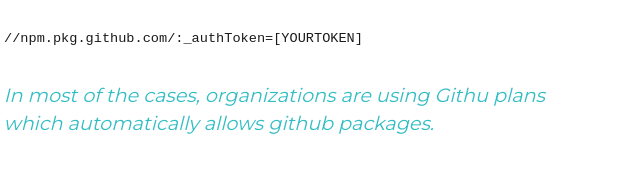
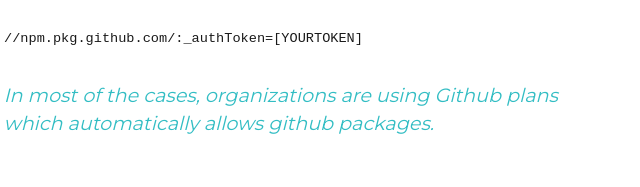
Before and after one commit to simbathesailor/simbathesailor.dev, a Gatsby site: page /github-packages in a window 1280 px wide. Shown: the part 6512-6699 px from the top of the page, 321-961 px from the left. Built offline with nearby package versions, Linux system fonts and the light colour scheme; Gatsby itself is replaced by a stand-in of ours; some packages are replaced by stand-ins of ours; code samples lack their colours.

Commit message:
push the fix

````diff
--- a/src/pages/github-packages/index.md
+++ b/src/pages/github-packages/index.md
@@ -168,7 +168,7 @@
 //npm.pkg.github.com/:_authToken=[YOURTOKEN]
 ```
 
->In most of the cases, organizations are using Githu plans which automatically allows github packages.
+>In most of the cases, organizations are using Github plans which automatically allows github packages.
 
 
 ### Docker Install
````
